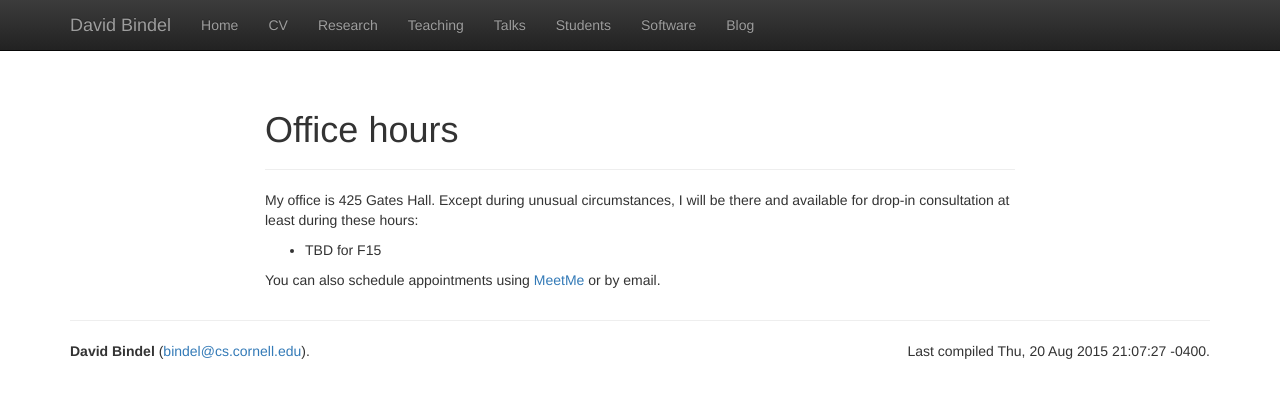
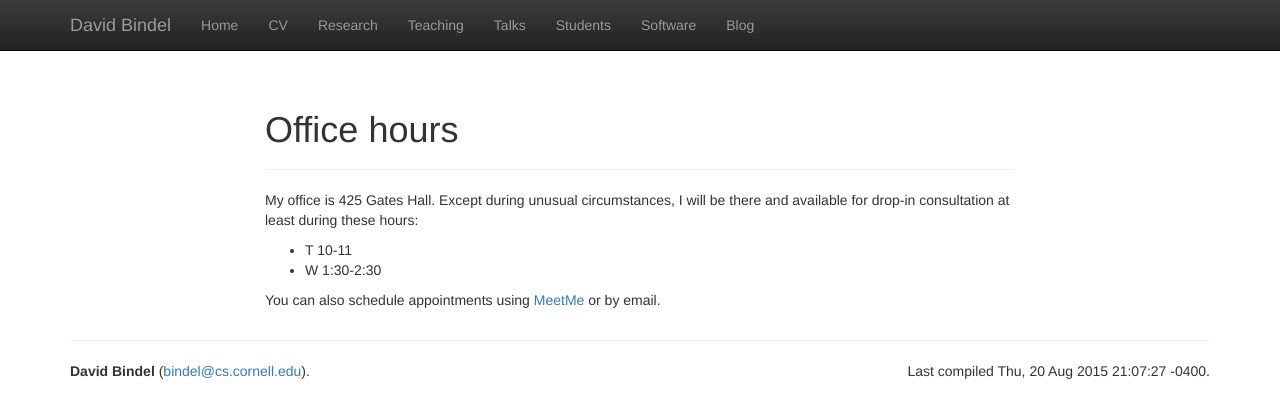
Before and after one commit to dbindel/cornell_web, a Jekyll site: the page built from hours.md, in a window 1280 px wide. Shown: the top 418 px of the page. Built offline with Jekyll 4.4.1, drawn with Linux system fonts in a browser that asks for light colours; nearby versions of some CDN libraries.

Commit message:
Update OH for F15.

```diff
--- a/hours.md
+++ b/hours.md
@@ -7,7 +7,8 @@ My office is 425 Gates Hall.  Except during unusual circumstances, I
 will be there and available for drop-in consultation at least during
 these hours:
 
- - TBD for F15
+ - T 10-11
+ - W 1:30-2:30
 
 You can also schedule appointments
 using [MeetMe](http://www.meetme.so/DavidBindel)
```
